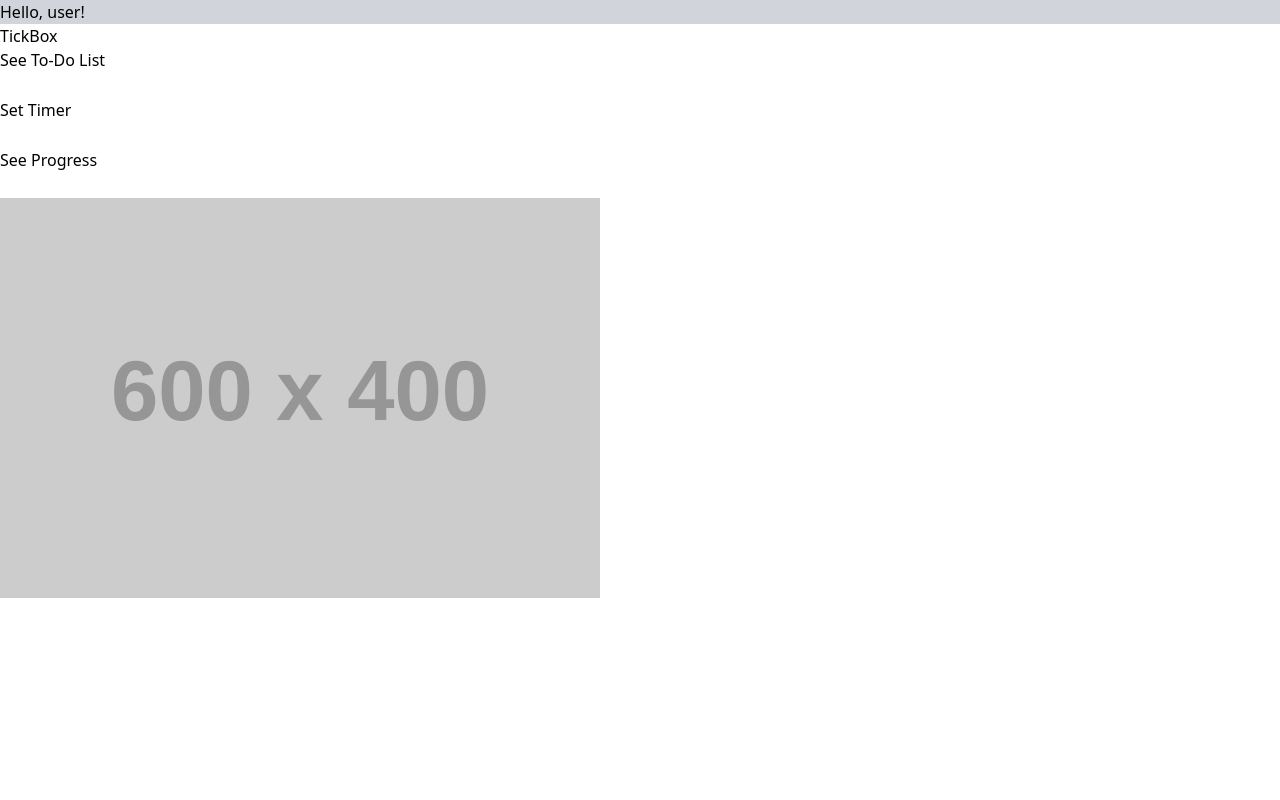
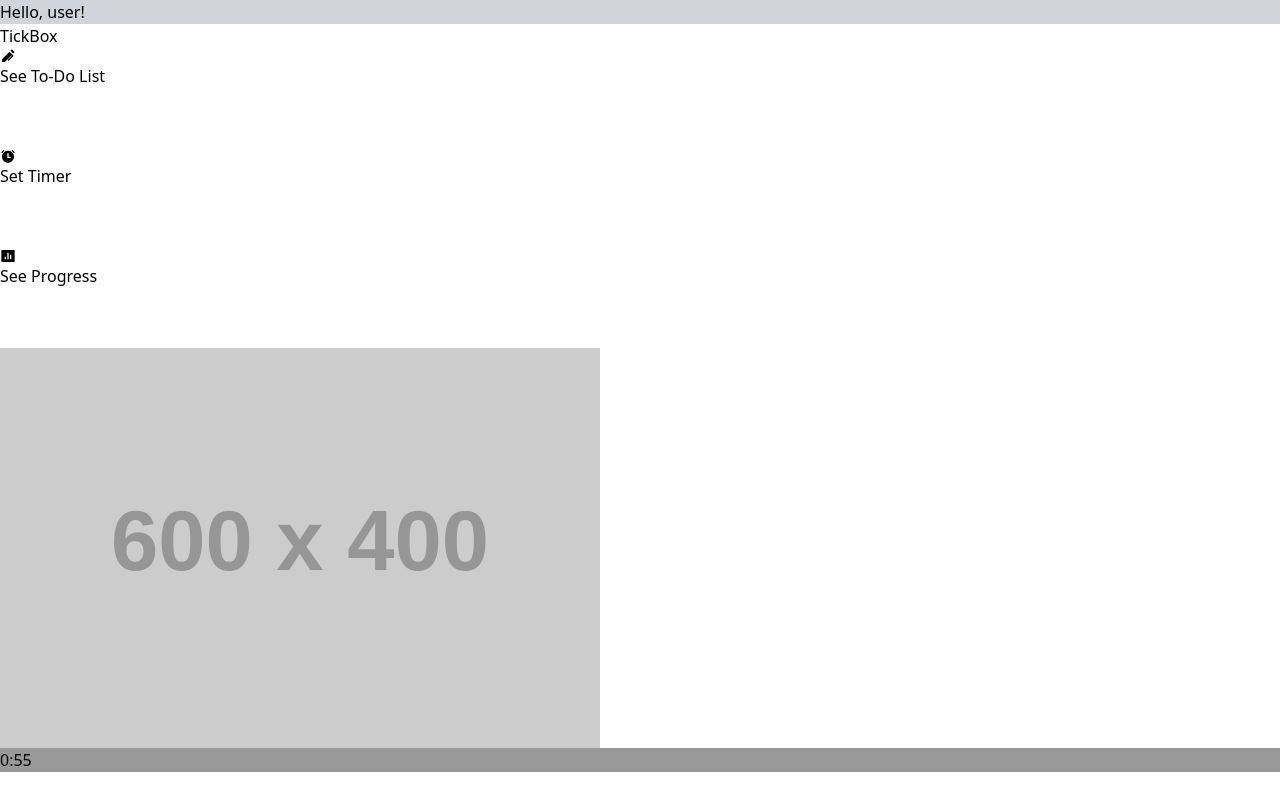
Before and after one commit to Group-1-SDP/frontend, a React (Vite) app: page / in a window 1280 px wide. Built offline with nearby package versions, Linux system fonts and the light colour scheme.

Commit message:
Completed Animations, Control Subcomponent functionality

```diff
--- a/package.json
+++ b/package.json
@@ -12,7 +12,8 @@
   "dependencies": {
     "framer-motion": "^11.0.3",
     "react": "^18.2.0",
-    "react-dom": "^18.2.0"
+    "react-dom": "^18.2.0",
+    "react-icons": "^5.0.1"
   },
   "devDependencies": {
     "@types/react": "^18.2.43",
--- /dev/null
+++ b/src/components/mainPage/ControlComponents/ProgressControlComponent.tsx
@@ -0,0 +1,9 @@
+import React from 'react'
+
+function ProgressControlComponent() {
+  return (
+    <div>ProgressControlComponent</div>
+  )
+}
+
+export default ProgressControlComponent
--- /dev/null
+++ b/src/components/mainPage/ControlComponents/SetTimerControlComponent.tsx
@@ -0,0 +1,9 @@
+import React from 'react'
+
+function SetTimerControlComponent() {
+  return (
+    <div>SetTimerControlComponent</div>
+  )
+}
+
+export default SetTimerControlComponent
--- /dev/null
+++ b/src/components/mainPage/ControlComponents/ToDoControlComponent.tsx
@@ -0,0 +1,21 @@
+import React from "react";
+
+function ToDoControlComponent() {
+  return (
+    <div className="">
+      <div className="p-4 m-4 rounded-md flex items-center justify-between hover:bg-gray-300 transition duration-300">
+        <div className="flex items-center">
+          <input type="checkbox" className="mr-2" />
+          <p className="mr-2">previewTask</p>
+        </div>
+        <div className="flex items-center">
+          <button type="button" className="mr-2 underline">
+            Edit
+          </button>
+        </div>
+      </div>
+    </div>
+  );
+}
+
+export default ToDoControlComponent;
--- a/src/components/mainPage/ControlMenuButton.tsx
+++ b/src/components/mainPage/ControlMenuButton.tsx
@@ -1,47 +1,71 @@
-import React from "react";
-import { motion } from "framer-motion";
+import React, { ReactNode } from "react";
+import { motion, AnimatePresence } from "framer-motion";
 
 export interface ControlMenuButtonProps {
   focused: boolean;
   defaultState: boolean;
   buttonName: string;
+  children: ReactNode[] | null;
 }
 
 function ControlMenuButton({
   focused,
   defaultState,
   buttonName,
+  children,
 }: ControlMenuButtonProps) {
   return (
-    <div className="py-[10px] my-2">
+    <motion.div
+      animate={{
+        width: focused || defaultState ? 350 : 150,
+        height: focused ? 200 : 100,
+      }}
+      transition={{ duration: 0.6 }}
+      className={`bg-gray-200 rounded-xl py-[10px] my-2 flex flex-col items-center ${
+        focused && "border border-solid border-black text "
+      }`}
+    >
       <motion.div
         layout
         initial={{ borderRadius: 10 }}
-        className="flex mx-5 my-7 py-3 text-center items-center align-center  transition-colors rounded-xl"
-        animate={{
-          width: (focused || defaultState ? 200 : 50),
-          height: focused ? 200 : 50,
-        }}
+        className={`flex my-7 text-center justify-center transition-colors rounded-xl items-center
+        `}
       >
-        <div
-          className={`${!(focused || defaultState) && "flex justify-center"}`}
-        >
-          <div className="bg-black rounded-full p-5 mx-2"></div>
+        <div className="items-center">
+          <div className="flex items-center">
+            <div className={`${"flex items-center justify-center"}`}>
+              <div className="mr-2 text-3xl">{children && children[0]}</div>
             </div>
             {(focused || defaultState) && (
-          <div className="relative">
+              <AnimatePresence>
+                <div className="flex justify-center">
                   <motion.h1
                     initial={{ x: "-100%", opacity: 0 }}
                     animate={{ x: 0, opacity: 1 }}
-              transition={{ delay:0.2, duration: 0.5, ease: "easeOut"}}
-              className=""
+                    transition={{ delay: 0.2, duration: 0.5, ease: "easeOut" }}
+                    className="margin-auto justify-center"
                   >
                     {buttonName}
                   </motion.h1>
                 </div>
+              </AnimatePresence>
             )}
+          </div>
+          {focused && (
+            <div className="py-10">
+              <motion.h1
+                initial={{ opacity: 0 }}
+                animate={{ opacity: 1 }}
+                transition={{ delay: 0.2, duration: 0.5, ease: "easeOut" }}
+                className=""
+              >
+                {children && children[1]}
+              </motion.h1>
+            </div>
+          )}
+        </div>
       </motion.div>
-    </div>
+    </motion.div>
   );
 }
 
--- a/src/components/mainPage/ControlsMenu.tsx
+++ b/src/components/mainPage/ControlsMenu.tsx
@@ -1,11 +1,16 @@
 import React, { useState, useEffect, useRef } from "react";
 import ControlMenuButton from "./ControlMenuButton";
 import { motion } from "framer-motion";
+import { RiAlarmFill, RiBarChartBoxFill, RiBallPenFill } from "react-icons/ri";
+import ToDoControlComponent from "./ControlComponents/ToDoControlComponent";
+import ProgressControlComponent from "./ControlComponents/ProgressControlComponent";
+import SetTimerControlComponent from "./ControlComponents/SetTimerControlComponent";
 
 function controlsMenu() {
   const menuRef = useRef<HTMLDivElement | null>(null);
   const [menuState, setMenuState] = useState<number>(0);
 
+  // handler to close menu when clicked outside the component
   useEffect(() => {
     const handleClickOutside = (event: MouseEvent) => {
       if (menuRef.current && !menuRef.current.contains(event.target as Node)) {
@@ -20,18 +25,22 @@ function controlsMenu() {
     };
   }, [menuRef]);
 
+  // cycle through the different states that the menu can appear in
+  // different states are 0 - 3
+  // 0 - no components are focused, basic list mode (default)
+  // 1 - component 1 is focused, stacked over 2 and 3
+  // 2 - component 2 is focused, stacked over 1 and 3
+  // 3 - component 3 is focused, stacked over 1 and 2
   const handleClick = (x: number) => {
-    if (menuState === x) {
-      setMenuState(0);
-    } else {
-      setMenuState(x);
-    }
+
+    setMenuState(x);
+
   };
 
   return (
     <div>
-      <div className="px-[250px] items-center flex">
-        <div className="w-[350px] h-[400px]">
+      <div className="items-center flex">
+        <div className="justify-center flex flex-col w-[320px] h-[300px] mx-12">
           <div
             ref={menuRef}
             className={`grid ${
@@ -45,13 +54,16 @@ function controlsMenu() {
               style={{ order: menuState === 1 ? -1 : 1 }}
               onClick={() => handleClick(1)}
             >
-              {/* Top Component */}
-              <div onClick={() => handleClick(1)} className="rounded-xl">
+              {/* Component 1 */}
+              <div onClick={() => handleClick(1)} className="rounded-xl" ref={menuRef}>
                 <ControlMenuButton
                   focused={menuState === 1}
                   defaultState={menuState === 0}
                   buttonName="See To-Do List"
-                />
+                >
+                  {[<RiBallPenFill/>, <ToDoControlComponent/>]}
+
+                </ControlMenuButton>
               </div>
             </div>
             <div
@@ -61,13 +73,16 @@ function controlsMenu() {
               style={{ order: menuState === 2 ? -1 : 1 }}
               onClick={() => handleClick(2)}
             >
-              {/* Bottom Left Component */}
+              {/* Component 2 */}
               <div onClick={() => handleClick(2)} className="rounded-xl">
                 <ControlMenuButton
                   focused={menuState === 2}
                   defaultState={menuState === 0}
                   buttonName="Set Timer"
-                />
+                >
+                  {[<RiAlarmFill/>, <SetTimerControlComponent/>]}
+
+                </ControlMenuButton>
               </div>
             </div>
             <div
@@ -77,13 +92,15 @@ function controlsMenu() {
               style={{ order: menuState === 3 ? -1 : 1 }}
               onClick={() => handleClick(3)}
             >
-              {/* Bottom Right Component */}
+              {/* Component 3 */}
               <div onClick={() => handleClick(3)} className="rounded-xl">
                 <ControlMenuButton
                   focused={menuState === 3}
                   defaultState={menuState === 0}
                   buttonName="See Progress"
-                />
+                >
+                  {[<RiBarChartBoxFill/>, <ProgressControlComponent/>]}
+                </ControlMenuButton>
               </div>
             </div>
           </div>
--- a/src/components/mainPage/StudyStreakBar.tsx
+++ b/src/components/mainPage/StudyStreakBar.tsx
@@ -1,14 +1,41 @@
 import { useState, useEffect, useRef } from "react";
 import { AnimatePresence, motion } from "framer-motion";
 
-function TickBox() {
-  return <div className="bg-black rounded-full p-5 mx-2"></div>;
+interface TimeState {
+  time: number,
+  seconds: number,
+  minutes: number
 }
 
 function Bar() {
   const [open, setOpen] = useState(false);
   const [hovering, setHovering] = useState(false);
   const dropdownRef = useRef<HTMLDivElement | null>(null);
+  const [timeRemaining, setTimeRemaining] = useState<TimeState>({
+    time: 60,
+    seconds: 0,
+    minutes: 1,
+  });
+
+  useEffect(() => {
+    const timer = setInterval(() => {
+      if (timeRemaining.time <= 0) {
+        setTimeRemaining(prevTime => ({
+          time: 60,
+          minutes: 0,
+          seconds: 1
+        }));
+      }
+
+      setTimeRemaining(prevTime => ({
+        time: prevTime.time - 1,
+        minutes: Math.floor((prevTime.time - 1) / 60),
+        seconds: (prevTime.time - 1) % 60
+      }));
+    }, 1000);
+
+    return () => clearInterval(timer);
+  }, []);
 
   useEffect(() => {
     const handleClickOutside = (event: MouseEvent) => {
@@ -26,8 +53,6 @@ function Bar() {
     };
   }, [dropdownRef]);
 
-  useEffect(() => {});
-
   return (
     <div className="flex flex-col items-center" ref={dropdownRef}>
       <motion.header
@@ -38,9 +63,17 @@ function Bar() {
         className="flex flex-col items-center h-16 w-[700px] rounded-xl m-5"
       >
         <motion.div
-          className="h-6 w-[600px] rounded-xl m-5"
+          className="h-6 w-[600px] rounded-xl m-5 flex z-[-1] justify-between"
           animate={{ backgroundColor: hovering || open ? "#333" : "#999" }}
-        />
+        >
+          <motion.div
+            className="w-[400px] bg-green-600 rounded-xl"
+            initial={{ width: 0 }}
+            animate={{ width: `${(timeRemaining.time / 60) * 100}%` }}
+            transition={{ duration: 1, type: "tween", ease: "linear" }}
+          />
+          <div className="z-[-1] text-white">{timeRemaining.minutes}:{timeRemaining.seconds}</div>
+        </motion.div>
       </motion.header>
       <AnimatePresence>
         {open && (
@@ -54,11 +87,8 @@ function Bar() {
             <div className="flex items-center">
               <p className="pr-1">Currently working on: </p>
               <span className="font-bold">Read Chapter 4</span>
-              <TickBox />
             </div>
             <div className="flex items-center">
-              <p className="px-1">Time Left:</p>
-              <span className="font-bold">2 hours</span>
             </div>
           </motion.div>
         )}
@@ -70,7 +100,7 @@ function Bar() {
 function StudyStreakBar() {
   return (
     <div className="flex justify-center">
-      <Bar></Bar>
+      <Bar/>
     </div>
   );
 }
```
Also changed, not shown: 1 other file (tests, documents, lock files or other folders). Lines whose indentation alone changed are shown as unchanged.
